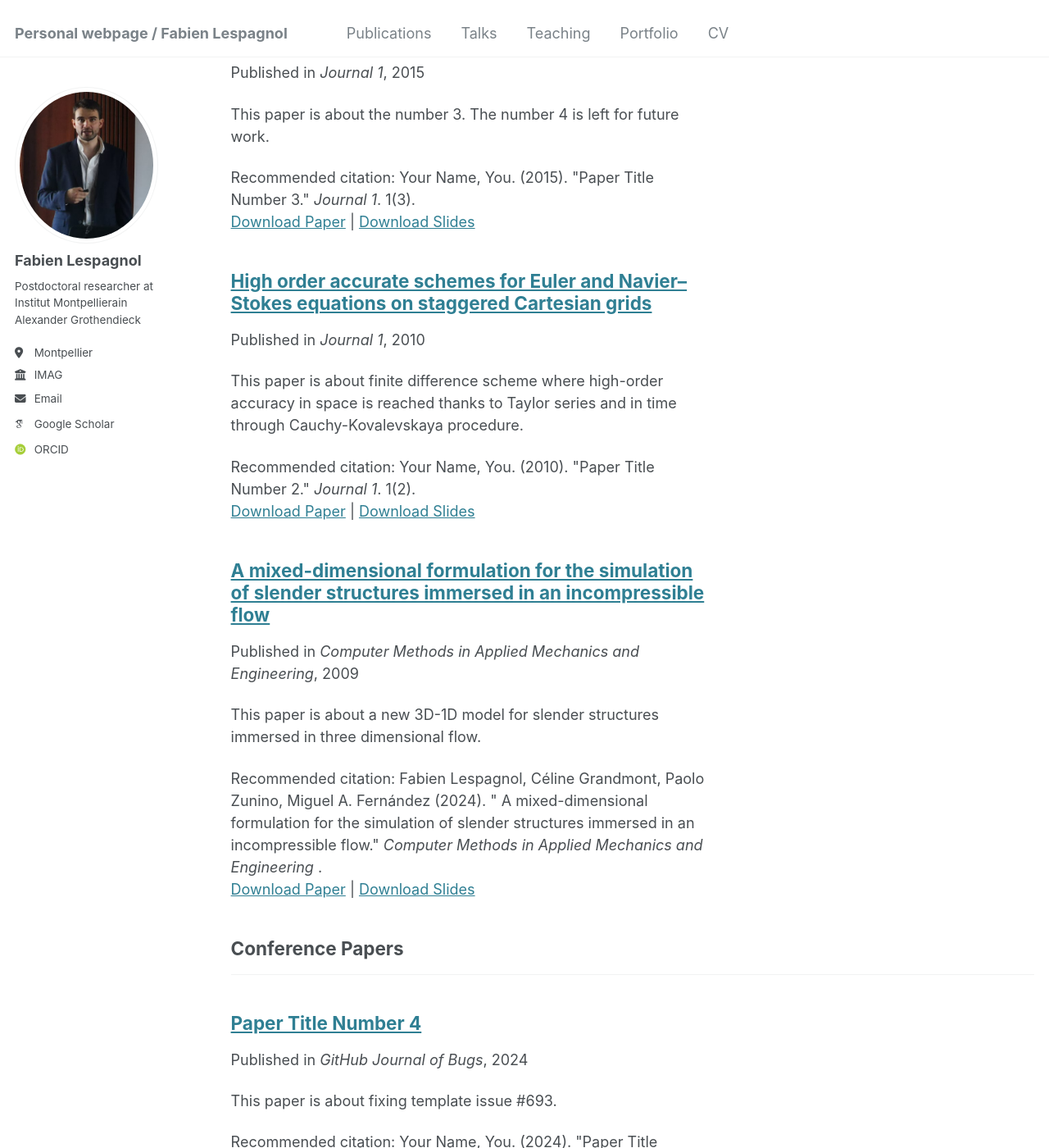
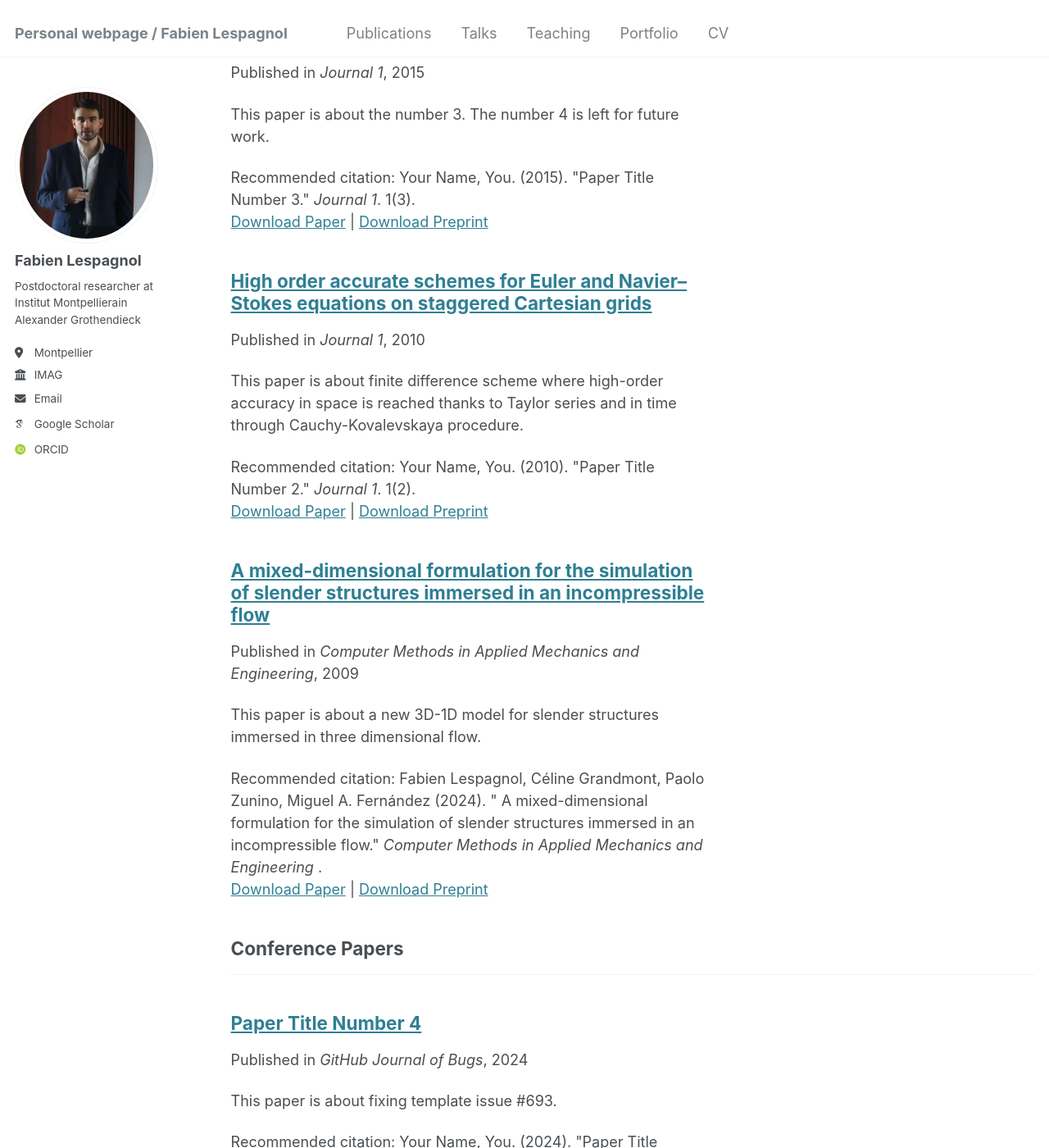
Before and after one commit to FabienLespagnol/fabienlespagnol.github.io, a Jekyll site: the page built from _pages/publications.html, in a window 1280 px wide and 1400 px high, scrolled down 281 px. Shown: the whole window at 82% size. Built offline with Jekyll 4.4.1, drawn with Linux system fonts in a browser that asks for light colours; some web fonts are replaced.

Commit message:
Update archive-single.html

```diff
--- a/_includes/archive-single.html
+++ b/_includes/archive-single.html
@@ -53,17 +53,17 @@
     {% endif %}
 
     {% if post.citation and post.paperurl and post.slidesurl %}
-      <p>Recommended citation: {{ post.citation }}<br /><a href="{{ post.paperurl }}">Download Paper</a> | <a href="{{ post.slidesurl }}">Download Slides</a></p>
+      <p>Recommended citation: {{ post.citation }}<br /><a href="{{ post.paperurl }}">Download Paper</a> | <a href="{{ post.slidesurl }}">Download Preprint</a></p>
     {% elsif post.citation and post.paperurl %}
       <p>Recommended citation: {{ post.citation }}<br /><a href="{{ post.paperurl }}">Download Paper</a></p>
     {% elsif post.citation and post.slidesurl %}
-      <p>Recommended citation: {{ post.citation }}<br /><a href="{{ post.slidesurl }}">Download Slides</a></p>
+      <p>Recommended citation: {{ post.citation }}<br /><a href="{{ post.slidesurl }}">Download Preprint</a></p>
     {% elsif post.citation %}
       <p>Recommended citation: {{ post.citation }}</p>
     {% elsif post.paperurl %}
       <p><a href=" {{ post.paperurl }} ">Download Paper</a></p>
     {% elsif post.slidesurl %}
-      <p><a href="{{ post.slidesurl }}">Download Slides</a></p>
+      <p><a href="{{ post.slidesurl }}">Download Preprint</a></p>
     {% endif %}
 
   </article>
```
